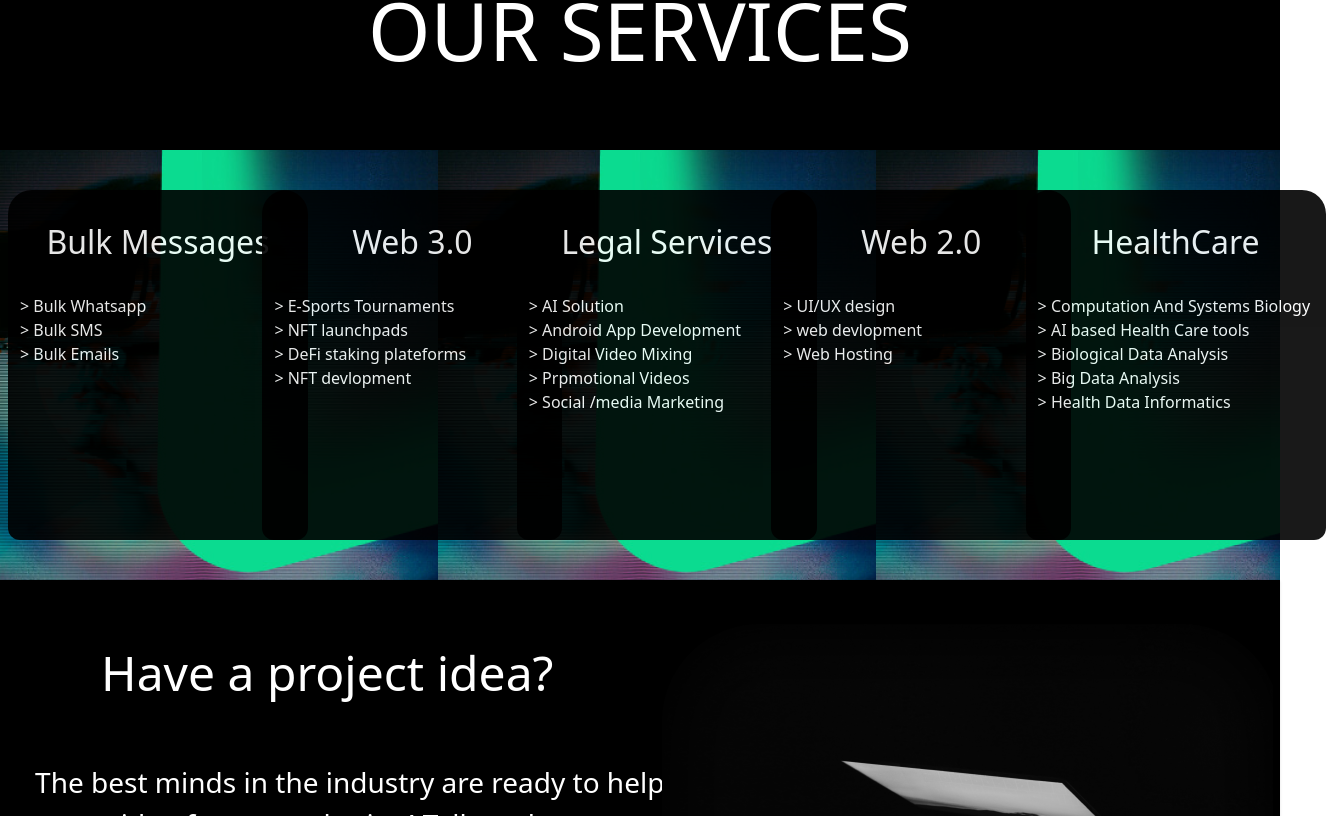
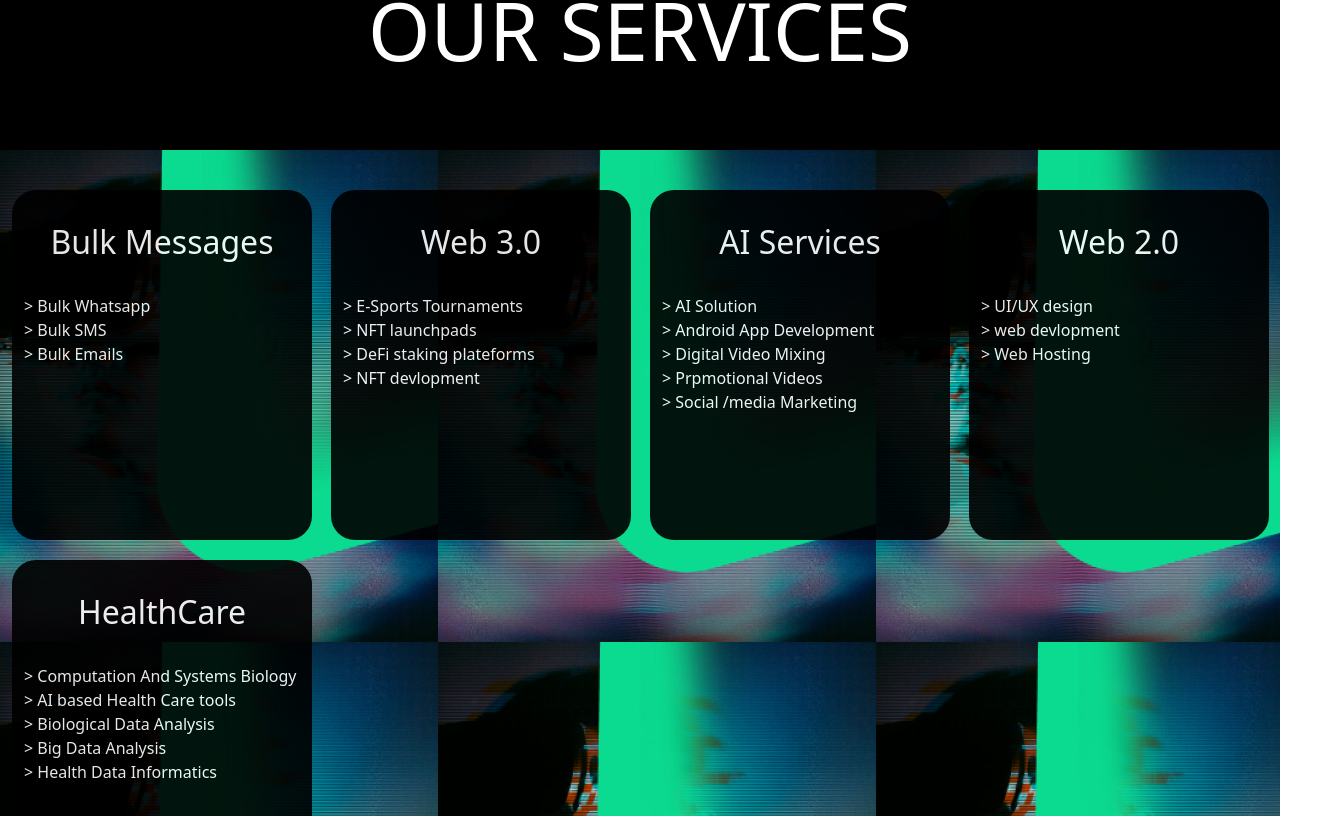
Before and after one commit to saunidhi/saunidhi_infotech, a React (Create React App) app: page / in a window 1280 px wide. Shown: the part 944-1760 px from the top of the page, 1326 px wide, since content can reach past the window. Built offline with nearby package versions, Linux system fonts and the light colour scheme.

Commit message:
some changes

```diff
--- a/src/App.js
+++ b/src/App.js
@@ -34,15 +34,17 @@ export default function App() {
             <Route path="Healthcare" element={<Healthcare />} />
             <Route path="education" element={<Reghome />} />
             <Route path="Login" element={<LogIn />} />
-            <Route path="signup" element={< SignUp />} />
             <Route path="forget" element={< ForgetPassW />} />
+            {/* ########################### Registration forms ################## */}
+            <Route path='/New-Regirations' element={<Registration />} />
+            <Route path='/AplicationForm' element={<AplicationForm />} />
+            <Route path='/RegistrationForm' element={<RegistrationForms />} />
+            <Route path='/uploadDocs' element={<UploadDoc />} />
+
+
 
             {/* ############################# protect URLS ########################  */}
 
-            <Route path='/Regis' element={<Protective Comp={Registration} />} />
-            <Route path='/Apli' element={<Protective Comp={AplicationForm} />} />
-            <Route path='/Edu' element={<Protective Comp={RegistrationForms} />} />
-            <Route path='/uploadDocs' element={<Protective Comp={UploadDoc} />} />
             <Route path='/download' element={<Protective Comp={Download} />} />
 
             {/* ########################################################### */}
--- a/src/Components/Facility/FacilityCardFirst.jsx
+++ b/src/Components/Facility/FacilityCardFirst.jsx
@@ -28,7 +28,7 @@ function FacilityCardFirst() {
                     <Card image={AiLot} title={"AI"} />
                     <Card className="p-3" image={GameIcon} title={"E - Sports Tournaments"} />
                 </div>
-                <div className="bottom-aria w-[10rem] mt-[-100px] ml-3 text-white sm:mt-2 sm:w-[15rem] sm:p-4 xl:h-[12rem] xl:w-[25rem] xl:mx-36 " style={{ fontFamily: "Inter", fontWeight: "700", fontStyle: "normal", lineHeight: "normal" }}>
+                <div className="bottom-aria w-[10rem] mt-[70px] ml-5 text-white sm:mt-2 sm:w-[15rem] sm:p-4 xl:h-[12rem] xl:w-[25rem] xl:mx-36 " style={{ fontFamily: "Inter", fontWeight: "700", fontStyle: "normal", lineHeight: "normal" }}>
                     <span className='uppercase'>Enhance your Industry width us</span> <br />
                     <p className='sm:text-[30px] xl:text-[48px]'>Industry-focused AI / IOT Solutions
                     </p>
--- a/src/Components/Pages/Registration/Reghome.jsx
+++ b/src/Components/Pages/Registration/Reghome.jsx
@@ -2,6 +2,7 @@ import React, { useEffect } from 'react'
 import education from './education.png'
 import { Link } from 'react-router-dom';
 import Header from './Header'
+import Saunidhi_FAQ from '../../../saunidhiFiles/Saunidhi_FAQ.pdf'
 
 function Reghome() {
 
@@ -19,11 +20,11 @@ function Reghome() {
                 {/* sm:flex sm:flex-wrap */}
                 <div className=' uppercase mt-7 grid gap-4 grid-cols-2 mx-auto w-[90%] sm:w-[80%] sm:grid-cols-3 sm:gap-24 md:grid-cols-3 xl:grid-cols-4 sm:mt-14'>
 
-                    <Link to="/education" download={education} className="hover:cursor-pointer card rounded-3xl h-[11rem] w-[10rem] sm:h-[15rem] sm:w-[13rem] bg-[#0000]/60 shadow-xl shadow-[#000] flex items-center justify-center text-[16px] text-center text-white transition-all ease-in-out duration-700 hover:bg-black hover:border-[#000]  hover:text-xl">FAQ TPC (For Students)</Link>
+                    <a href={Saunidhi_FAQ} download="Saunidhi infotech Student FAQ " target='_blank' className="hover:cursor-pointer card rounded-3xl h-[11rem] w-[10rem] sm:h-[15rem] sm:w-[13rem] bg-[#0000]/60 shadow-xl shadow-[#000] flex items-center justify-center text-[16px] text-center text-white transition-all ease-in-out duration-700 hover:bg-black hover:border-[#000]  hover:text-xl">FAQ TPC (For Students)</a>
 
                     <Link to="/education" className="hover:cursor-pointer card rounded-3xl h-[11rem] w-[10rem] sm:h-[15rem] sm:w-[13rem] bg-[#0000]/60 shadow-xl shadow-[#000] flex items-center justify-center text-[16px] text-center text-white transition-all ease-in-out duration-700 hover:bg-black hover:border-[#000]  hover:text-xl">Steps for Registration</Link>
 
-                    <Link to="/education" className="hover:cursor-pointer card rounded-3xl h-[11rem] w-[10rem] sm:h-[15rem] sm:w-[13rem] bg-[#0000]/60 shadow-xl shadow-[#000] flex items-center justify-center text-[16px] text-center text-white transition-all ease-in-out duration-700 hover:bg-black hover:border-[#000]  hover:text-xl">New Registration </Link>
+                    <Link to="/New-Regirations" className="hover:cursor-pointer card rounded-3xl h-[11rem] w-[10rem] sm:h-[15rem] sm:w-[13rem] bg-[#0000]/60 shadow-xl shadow-[#000] flex items-center justify-center text-[16px] text-center text-white transition-all ease-in-out duration-700 hover:bg-black hover:border-[#000]  hover:text-xl">New Registration </Link>
 
                     <Link to="/education" className="hover:cursor-pointer card rounded-3xl h-[11rem] w-[10rem] sm:h-[15rem] sm:w-[13rem] bg-[#0000]/60 shadow-xl shadow-[#000] flex items-center justify-center text-[16px] text-center text-white transition-all ease-in-out duration-700 hover:bg-black hover:border-[#000]  hover:text-xl">quiz question</Link>
 
--- a/src/Components/ServicesCard/Banner.jsx
+++ b/src/Components/ServicesCard/Banner.jsx
@@ -25,7 +25,7 @@ function Banner() {
         },
         {
             "id": 3,
-            "CardTitle": "Legal Services",
+            "CardTitle": "AI Services",
             "CardData": [
                 "> AI Solution",
                 "> Android App Development",
@@ -58,7 +58,7 @@ function Banner() {
 
     return (
         <>
-            <div className="h-[100%] grid grid-cols-2 sm:grid-cols-3 md:grid-cols-3  xl:grid-cols-5 gap-2 py-5 sm:gap-2 md:py-10 xl:w-[100%] px-2" style={{ backgroundImage: `url(${serviceImg}) ` }}>
+            <div className="h-[100%] grid px-3 grid-cols-2 sm:grid-cols-3 md:grid-cols-3 md:gap-5 xl:grid-cols-4 gap-2 py-5 sm:gap-2 md:py-10 xl:w-[100%]" style={{ backgroundImage: `url(${serviceImg}) ` }}>
                 {myData.map((item) => <Card key={item.id} Title={item.CardTitle} info={item.CardData} />)}
             </div>
         </>
--- a/src/Components/ServicesCard/Card.jsx
+++ b/src/Components/ServicesCard/Card.jsx
@@ -4,7 +4,7 @@ import React from 'react'
 function Card(props) {
     return (
         <>
-            <div className='pt-2 px-1 w-[175px] sm:w-[230px] sm:px-1 sm:h-fit md:w-[270px] md:h-[300px] xl:w-[300px] xl:h-[350px] opacity-90 bg-black relative rounded-xl sm:rounded-t-3xl xl:rounded-t-3xl text-white flex flex-col'>
+            <div className='pt-2 px-1 w-[175px] sm:w-[230px] sm:px-1 sm:h-fit md:w-[270px] md:h-[300px] xl:w-[300px] xl:h-[350px] opacity-90 bg-black relative rounded-xl sm:rounded-3xl xl:rounded-3xl text-white flex flex-col'>
 
                 {/* title */}
                 <span className='text-[20px] sm:text-[18px] xl:text-[32px] mx-auto sm:my-3 xl:my-5'>{props.Title}
```
Also changed, not shown: 1 other file (tests, documents, lock files or other folders).
